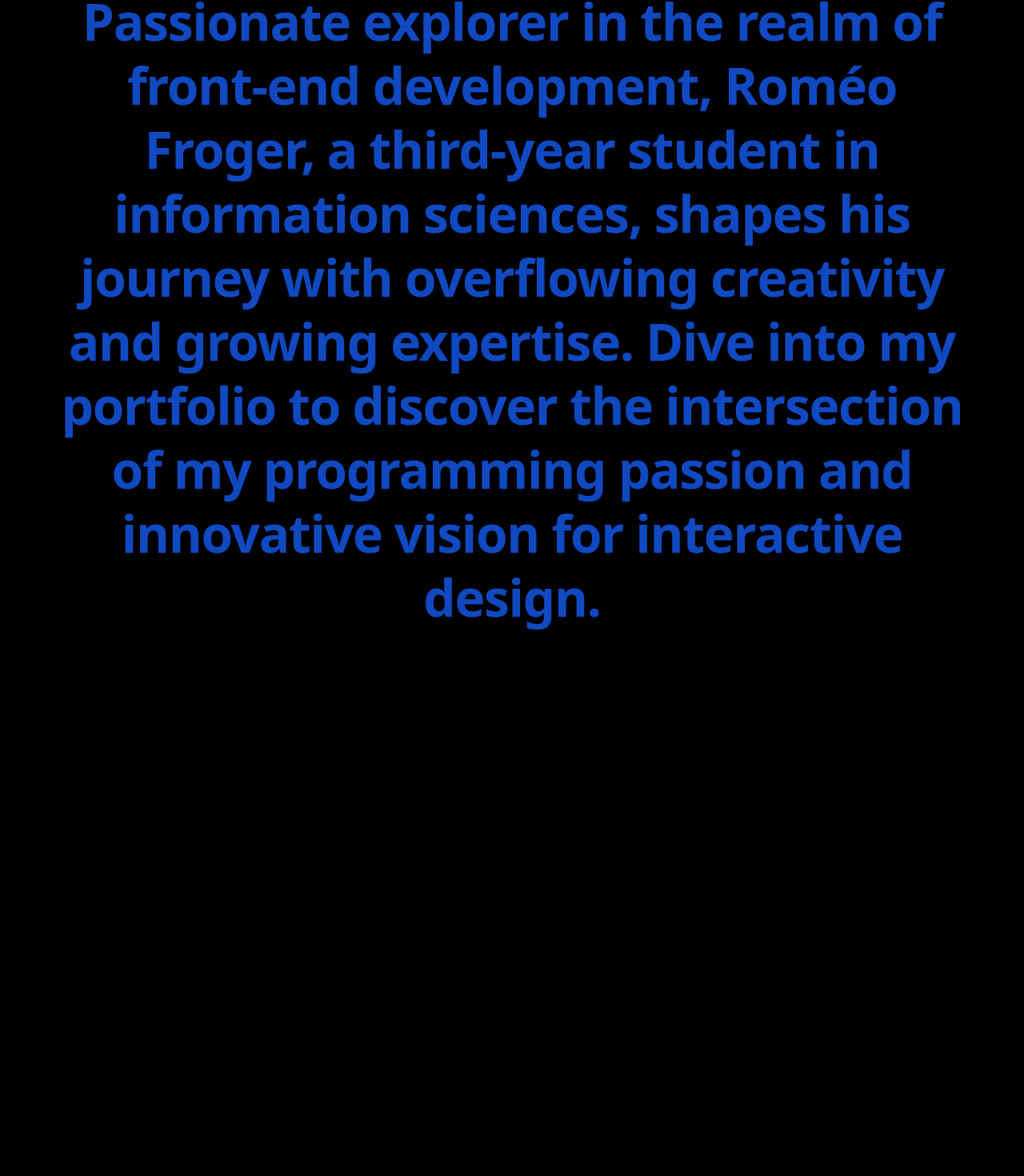
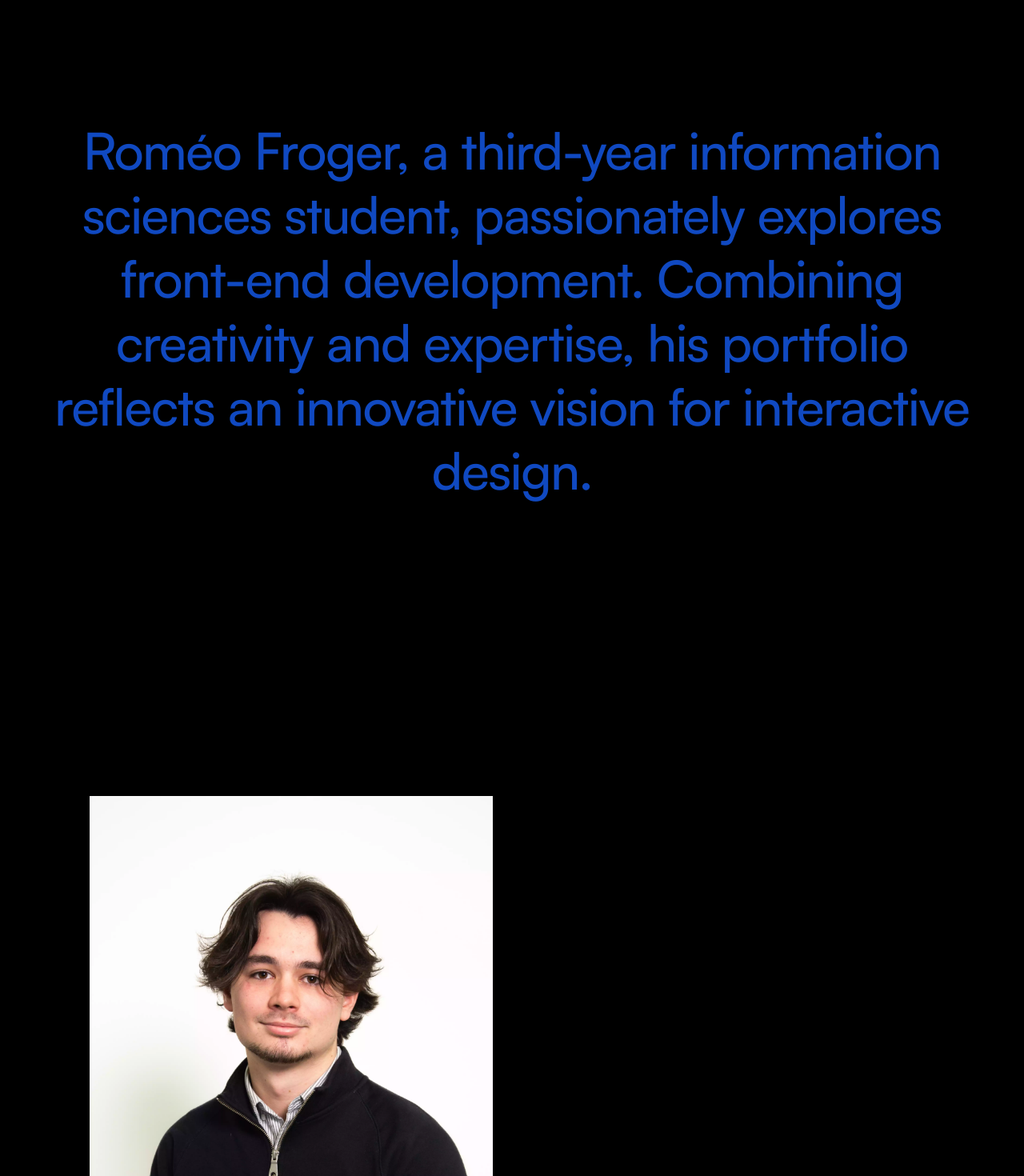
Before and after one commit to RomeoFroger49/portfolio, a React (Vite) app: page / in a window 1280 px wide. Shown: the part 848-2318 px from the top of the page at 80% size. Built offline with nearby package versions, Linux system fonts and the light colour scheme.

Commit message:
add me section

```diff
--- a/src/App.jsx
+++ b/src/App.jsx
@@ -3,6 +3,7 @@ import Hero from "./components/Hero";
 import MouseCursor from "./components/MouseCursor";
 import SectionTexte from "./components/SectionTexte";
 import Me from "./components/Me";
+import { useEffect } from "react";
 
 function App() {
   return (
--- a/src/components/Hero.jsx
+++ b/src/components/Hero.jsx
@@ -1,4 +1,4 @@
-import React, { useEffect, textRef } from "react";
+import React, { useEffect } from "react";
 import gsap from "gsap";
 import { TextPlugin } from "gsap/TextPlugin";
 
@@ -70,12 +70,12 @@ export default function Hero() {
         <div ref={divRef} className="absolute flex">
           <h1
             ref={textRef}
-            className=" xl:text-8xl lg:text-4xl sm:text-2xl text-xl
+            className=" xl:text-8xl lg:text-4xl sm:text-2xl text-lg
           font-satoshiBlack pr-2 sm:pr-6 text-satoshiBlack"
           ></h1>
           <h1
             ref={text2Ref}
-            className=" xl:text-8xl lg:text-4xl sm:text-2xl text-xl
+            className=" xl:text-8xl lg:text-4xl sm:text-2xl text-lg
           font-satoshiBlack pr-2 text-satoshiBlack text-primary"
           ></h1>
         </div>
--- a/src/components/Me.jsx
+++ b/src/components/Me.jsx
@@ -1,12 +1,53 @@
+import image from "../../public/assets/profil_picture.webp";
+import gsap from "gsap";
+import { ScrollTrigger } from "gsap/ScrollTrigger";
+import React, { useEffect } from "react";
+
 export default function Me() {
+  const textRef = React.useRef(null);
+
+  useEffect(() => {
+    const text = textRef.current;
+
+  gsap.registerPlugin(ScrollTrigger);
+
+  gsap.to(text, {
+    scrollTrigger: {
+      trigger: text,
+      start: "top top",
+      end: "bottom top",
+      scrub: 1,
+      pin: true,
+    },
+    y: 0,
+    x: 0,
+  });
+  }, []);
   return (
     <section id="me" content="about" className="h-screen ">
-      <div className="flex  items-center">
-        <span className="hidden lg:block w-1/3 border-1 border-text bg-text h-2 mx-auto"></span>
+      <div className="flex justify-center">
         <h1 className="xl:text-4xl lg:text-4xl sm:text-2xl text-xl px-1">
           About Me
         </h1>
-        <span className="lg:w-1/3 w-[40%] border-1 border-text bg-text h-2  mx-auto"></span>
+      </div>
+
+      <div className=" p-6 flex flex-col sm:flex-row">
+        <div className="sm:w-1/2 p-6">
+          <img src={image} alt="profil_picture" />
+        </div>
+        <div className=" p-6 flex flex-col items-center sm:w-1/2" ref={textRef}>
+          <h1 className="text-xl font-satoshiBold pb-4"> Who I am ?</h1>
+          <h2 className="text-center font-satoshiMedium pb-4">
+            Roméo Froger, a third-year information sciences student, channels
+            creativity and expertise into front-end development. My portfolio is
+            a testament to my innovative vision for interactive design.
+          </h2>
+          <h2 className="text-center font-satoshiMedium pb-4">
+            Roméo Froger, a third-year information sciences student, channels
+            creativity and expertise into front-end development. My portfolio is
+            a testament to my innovative vision for interactive design.
+          </h2>
+        </div>
       </div>
     </section>
   );
--- a/src/components/MouseCursor.jsx
+++ b/src/components/MouseCursor.jsx
@@ -26,7 +26,7 @@ export default function MouseCursor() {
   return (
     <div
       id="cursor"
-      className="z-50 absolute rounded-full pointer-events-none hidden xl:block w-8 h-8 border-2 border-primary"
+      className="z-50 absolute rounded-full pointer-events-none hidden xl:block w-8 h-8 border-2 border-primary transition duration-[900] ease-in-out "
     />
   );
 }
--- a/src/components/Navbar/Navbar.jsx
+++ b/src/components/Navbar/Navbar.jsx
@@ -2,7 +2,7 @@ import React from "react";
 import NavLinksButton from "./NavLinksButton";
 
 export default function Navbar() {
-  const navLinks = ["projects", "me", "contact"];
+  const navLinks = ["me","projects","contact"];
 
   return (
     <nav className="navbar sticky flex justify-between pb-4 sm:text-md text-[1.25rem] transition scale-0 animate-enter-nav">
--- a/src/components/SectionTexte.jsx
+++ b/src/components/SectionTexte.jsx
@@ -40,18 +40,15 @@ export default function SectionTexte() {
   return (
     <section
       className="mb-16 h-screen text-center flex items-center pt-12"
-      id="projects"
       content="presentation"
     >
       <p
-        className="xl:text-2xl text-lg  text-primary sm:leading-[5rem] leading-[3rem]"
+        className="xl:text-2xl text-lg font-satoshiMedium  text-primary sm:leading-[5rem] leading-[3rem]"
         ref={sectionRef}
       >
-        Passionate explorer in the realm of front-end development, Roméo Froger,
-        a third-year student in information sciences, shapes his journey with
-        overflowing creativity and growing expertise. Dive into my portfolio to
-        discover the intersection of my programming passion and innovative
-        vision for interactive design.
+        Roméo Froger, a third-year information sciences student, passionately
+        explores front-end development. Combining creativity and expertise, his
+        portfolio reflects an innovative vision for interactive design.
       </p>
     </section>
   );
--- a/src/index.css
+++ b/src/index.css
@@ -13,7 +13,12 @@ body {
   overflow-x: hidden;
 }
 
-
+ /* pointer affect on hover */
+.hovered {
+  height: 1rem;
+  width: 1rem;
+  background-color: #1049C1;
+}
 
 
 /* animation Nav */
@@ -69,9 +74,3 @@ body {
 .scroll-typo-animation {
   animation: scrollTypoAnimation 2s  infinite;
 }
-
-.hovered {
-  height: 1rem;
-  width: 1rem;
-  background-color: #1049C1;
-}
--- a/tailwind.config.js
+++ b/tailwind.config.js
@@ -18,16 +18,16 @@ export default {
         },
       ],
       lg: [
-        "2rem",
+        "1.7rem",
         {
-          letterSpacing: "-0.02em",
+          letterSpacing: "-0.03em",
           fontWeight: "700",
         },
       ],
       xl: [
-        "2.2rem",
+        "2.1rem",
         {
-          letterSpacing: "-0.02em",
+          letterSpacing: "-0.03em",
           fontWeight: "700",
         },
       ],
@@ -57,6 +57,8 @@ export default {
       satoshiMedium: ["Satoshi-Medium"],
       satoshiBold: ["Satoshi-Bold"],
       satoshiBlack: ["Satoshi-Black"],
+      satoshiRegular: ["Satoshi-Regular"],
+      satoshiLight: ["Satoshi-Light"],
     },
     colors: {
       text: "#000000",
```
